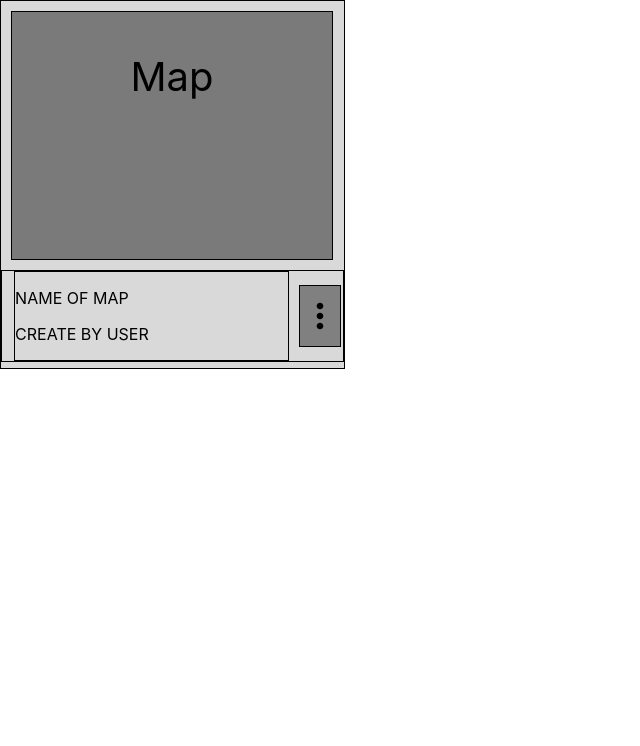
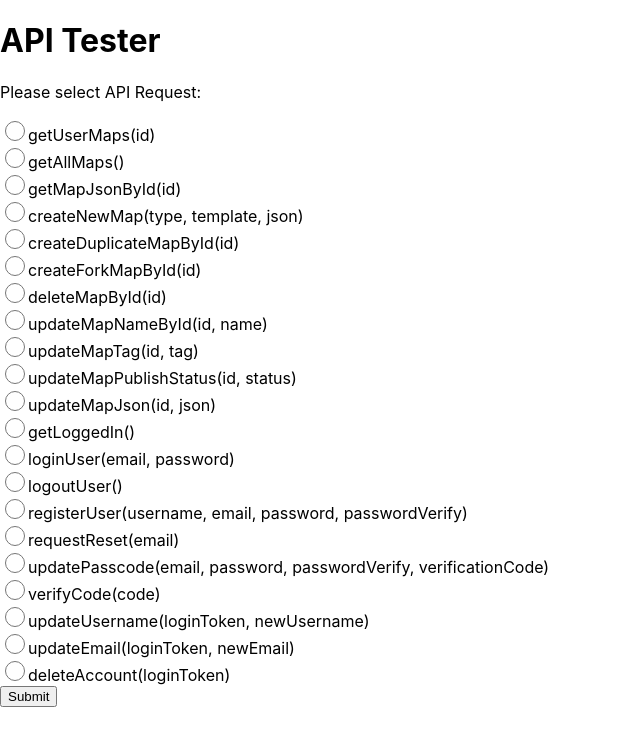
Before and after one commit to felixzhu00/cyannav, a React (Create React App) app in the folder client/: page / in a window 1280 px wide. Shown: the top 746 px of the page, without its empty margins (0-640 px from the left). Built offline with nearby package versions, Linux system fonts and the light colour scheme.

Commit message:
add axios to package.json and complete front end API call

```diff
--- a/client/package.json
+++ b/client/package.json
@@ -9,6 +9,7 @@
     "@mui/icons-material": "^5.14.16",
     "@mui/material": "^5.14.16",
     "assert": "^2.1.0",
+    "axios": "^1.6.0",
     "buffer": "^6.0.3",
     "crypto-js": "^4.1.1",
     "fs": "^0.0.1-security",
--- a/client/src/App.js
+++ b/client/src/App.js
@@ -1,10 +1,11 @@
 import './App.css';
+import APITester from './components/APITester.jsx';
 import Map from './components/Map.jsx'
 import React from 'react';
 
 function App() {
   return (
-    <Map/>
+    <APITester/>
   );
 }
 
--- /dev/null
+++ b/client/src/components/APITester.jsx
@@ -0,0 +1,278 @@
+
+import React, { useState } from "react";
+import axios from 'axios'
+
+function APITester() {
+  const [request, setRequest] = useState("")
+  const [form, setForm] = useState({
+    id: "",
+    type: "",
+    template: "",
+    json: "",
+    name: "",
+    tag: "",
+    status: "",
+    email: "",
+    password: "",
+    passwordVerify: "",
+    verificationCode: "",
+    code: "",
+    loginToken: "",
+    newUsername: "",
+    newEmail: ""
+
+  });
+  const requests = [
+    "getUserMaps(id)",
+    "getAllMaps()",
+    "getMapJsonById(id)",
+    "createNewMap(type, template, json)",
+    "createDuplicateMapById(id)",
+    "createForkMapById(id)",
+    "deleteMapById(id)",
+    "updateMapNameById(id, name)",
+    "updateMapTag(id, tag)",
+    "updateMapPublishStatus(id, status)",
+    "updateMapJson(id, json)",
+    "getLoggedIn()",
+    "loginUser(email, password)",
+    "logoutUser()",
+    "registerUser(username, email, password, passwordVerify)",
+    "requestReset(email)",
+    "updatePasscode(email, password, passwordVerify, verificationCode)",
+    "verifyCode(code)",
+    "updateUsername(loginToken, newUsername)",
+    "updateEmail(loginToken, newEmail)",
+    "deleteAccount(loginToken)"
+  ];
+
+  const handleSubmit = async (e) => {
+    e.preventDefault();
+
+    try {
+      let response;
+      console.log(form)
+      switch (request.request) {
+
+        case 'getMapById(id)':
+          response = await axios.get(`http://localhost:8000/api/map${form.id}`);
+          break;
+
+        case 'getUserMaps(userId)':
+          response = await axios.get(`http://localhost:8000/api/user${form.userId}`);
+          break;
+
+        case 'getAllMaps()':
+          response = await axios.get('http://localhost:8000/api/allmap');
+          break;
+
+        case 'getMapJsonbyId(id)':
+          response = await axios.get(`http://localhost:8000/api/mapjson${form.id}`);
+          break;
+
+        case 'createNewMap(type, template, json)':
+          response = await axios.post('http://localhost:8000/api/newmap', {
+            type: form.type,
+            template: form.template,
+            json: form.json
+          });
+          break;
+
+        case 'createDuplicateMapById(id)':
+          response = await axios.post('http://localhost:8000/api/duplicatemap', {
+            id: form.id
+          });
+          break;
+
+        case 'createForkMapById(id)':
+          response = await axios.post('http://localhost:8000/api/forkmap', {
+            id: form.id
+          });
+          break;
+
+        case 'deleteMapById(id)':
+          response = await axios.delete(`http://localhost:8000/map/${form.id}`);
+          break;
+
+        case 'updateMapNamebyId(id, name)':
+          response = await axios.put(`http://localhost:8000/mapname/${form.id}`, {
+            name: form.name
+          });
+          break;
+
+        case 'updateMapTag(id, tag)':
+          response = await axios.put(`http://localhost:8000/maptag/${form.id}`, {
+            tag: form.tag
+          });
+          break;
+
+        case 'updateMapPublishStatus(id, status)':
+          response = await axios.put(`http://localhost:8000/mapstatus/${form.id}`, {
+            status: form.status
+          });
+          break;
+
+        case 'updateMapJson(id,json)':
+          response = await axios.put(`http://localhost:8000/mapjson/${form.id}`, {
+            json: form.json
+          });
+          break;
+        case 'getLoggedIn()':
+          response = await axios.get('http://localhost:8000/auth/loggedIn');
+          break;
+
+        case 'loginUser(email, password)':
+          response = await axios.post('http://localhost:8000/auth/login', {
+            email: form.email,
+            password: form.password
+          });
+          break;
+
+        case 'logoutUser()':
+          response = await axios.post('http://localhost:8000/auth/logout');
+          break;
+
+        case 'registerUser(username, email, password, passwordVerify)':
+          response = await axios.post('http://localhost:8000/auth/register', {
+            username: form.username,
+            email: form.email,
+            password: form.password,
+            passwordVerify: form.passwordVerify
+          });
+          break;
+
+        case 'requestReset(email)':
+          response = await axios.post('http://localhost:8000/auth/reset', {
+            email: form.email
+          });
+          break;
+
+        case 'updatePasscode(email, password, passwordVerify, verificationCode)':
+          response = await axios.post('http://localhost:8000/auth/updatePass', {
+            email: form.email,
+            password: form.password,
+            passwordVerify: form.passwordVerify,
+            verificationCode: form.verificationCode
+          });
+          break;
+
+        case 'verifyCode(code)':
+          response = await axios.post('http://localhost:8000/auth/verifyCode', {
+            code: form.code
+          });
+          break;
+
+        case 'updateUsername(loginToken, newUsername)':
+          response = await axios.post('http://localhost:8000/auth/updateUsername', {
+            loginToken: form.loginToken,
+            newUsername: form.newUsername
+          });
+          break;
+
+        case 'updateEmail(loginToken, newEmail)':
+          response = await axios.post('http://localhost:8000/auth/updateEmail', {
+            loginToken: form.loginToken,
+            newEmail: form.newEmail
+          });
+          break;
+
+        case 'deleteAccount(loginToken)':
+          response = await axios.post('http://localhost:8000/auth/deleteAccount', {
+            loginToken: form.loginToken
+          });
+          break;
+
+
+        default:
+          console.error('Invalid request');
+          return;
+      }
+
+      console.log('Response:', response);
+    } catch (error) {
+      console.error('Error:', error);
+    }
+
+    setForm({
+      id: "",
+      type: "",
+      template: "",
+      json: "",
+      name: "",
+      tag: "",
+      status: "",
+      email: "",
+      password: "",
+      passwordVerify: "",
+      verificationCode: "",
+      code: "",
+      loginToken: "",
+      newUsername: "",
+      newEmail: ""
+    });
+
+  };
+
+  const updateField = (e) => {
+    if (e.target.name == "request") {
+      setRequest({
+        [e.target.name]: e.target.id
+      });
+    } else {
+      setForm({
+        ...form,
+        [e.target.name]: e.target.value
+      });
+    }
+  };
+
+
+  const renderTextInputFields = () => {
+    if (request) {
+      if (request.request.indexOf("()") == -1) {
+        const params = request.request.match(/\(([^)]+)\)/)[1].split(", ");
+        return params.map(param => (
+          <div key={param}>
+            <label htmlFor={param}>{param}</label>
+            <input
+              type="text"
+              id={param}
+              name={param}
+              onChange={updateField}
+            />
+          </div>
+        ));
+      }
+    }
+    return null;
+  };
+
+  const radioInputs = requests.map((request, index) => (
+    <div key={index}>
+      <input
+        style={{ height: "20px", width: "20px" }}
+        type="radio"
+        id={request}
+        name="request"
+        onChange={updateField}
+      />
+      <label htmlFor={`request${index}`}>{request}</label><br />
+    </div>
+  ));
+
+  return (
+    <>
+      <h1>API Tester</h1>
+      <form onSubmit={handleSubmit}>
+        <p>Please select API Request:</p>
+        {radioInputs}
+
+        {renderTextInputFields()}
+        <input type="submit" value="Submit" />
+      </form>
+    </>
+  );
+
+}
+
+export default APITester;
```
Also changed, not shown: 1 other file (tests, documents, lock files or other folders).
